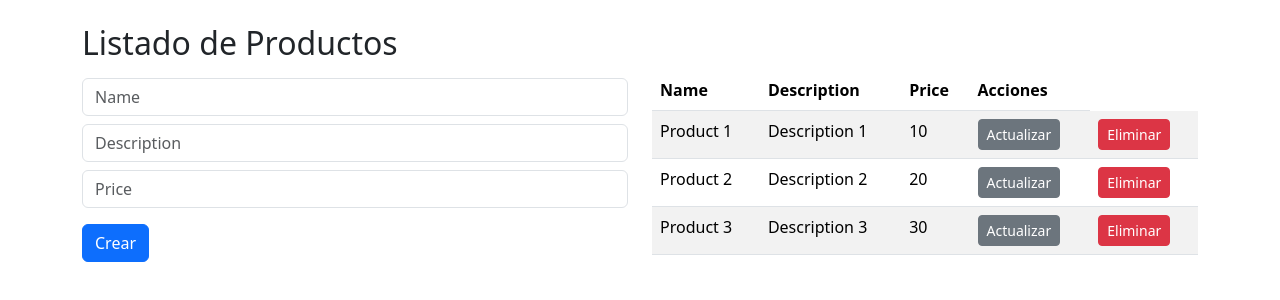
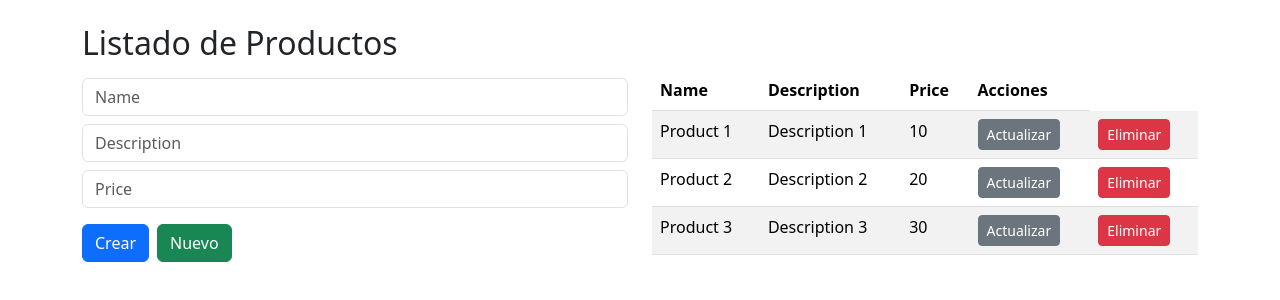
Before and after one commit to jastigi/springboot_angular, an Angular app: page / in a window 1280 px wide. Shown: the top 300 px of the page. Built offline with nearby package versions, Linux system fonts and the light colour scheme.

Commit message:
Clonar objeto selected

```diff
--- a/src/app/products/components/form/form.html
+++ b/src/app/products/components/form/form.html
@@ -10,5 +10,6 @@
         <input type="number" class="form-control my-2" placeholder="Price" id="price" name="price" [(ngModel)]="product.price">
     </div>
     <button type="submit" class="btn btn-primary my-2">{{product.id > 0 ? 'Actualizar' : 'Crear'}}</button>
+    <button type="button" class="btn btn-success my-2 mx-2" (click)="onNewProduct()">Nuevo</button>
 
 </form>
--- a/src/app/products/components/form/form.ts
+++ b/src/app/products/components/form/form.ts
@@ -19,9 +19,13 @@ export class FormComponent {
 
   @Output() newProductSubmit = new EventEmitter<Product>();
 
-  onSubmit() {
+  onSubmit(): void {
     this.newProductSubmit.emit(this.product);
     console.log(this.product);
   }
 
+  onNewProduct(): void {
+    this.product = new Product();
+  }
+
 }
--- a/src/app/products/components/product/product.ts
+++ b/src/app/products/components/product/product.ts
@@ -39,7 +39,7 @@ export class ProductComponent implements OnInit{
   }
 
   onUpdateProduct(productRow: Product): void {
-    this.productSelected = productRow;
+    this.productSelected = {...productRow};
     console.log(productRow);
   }
 
```
